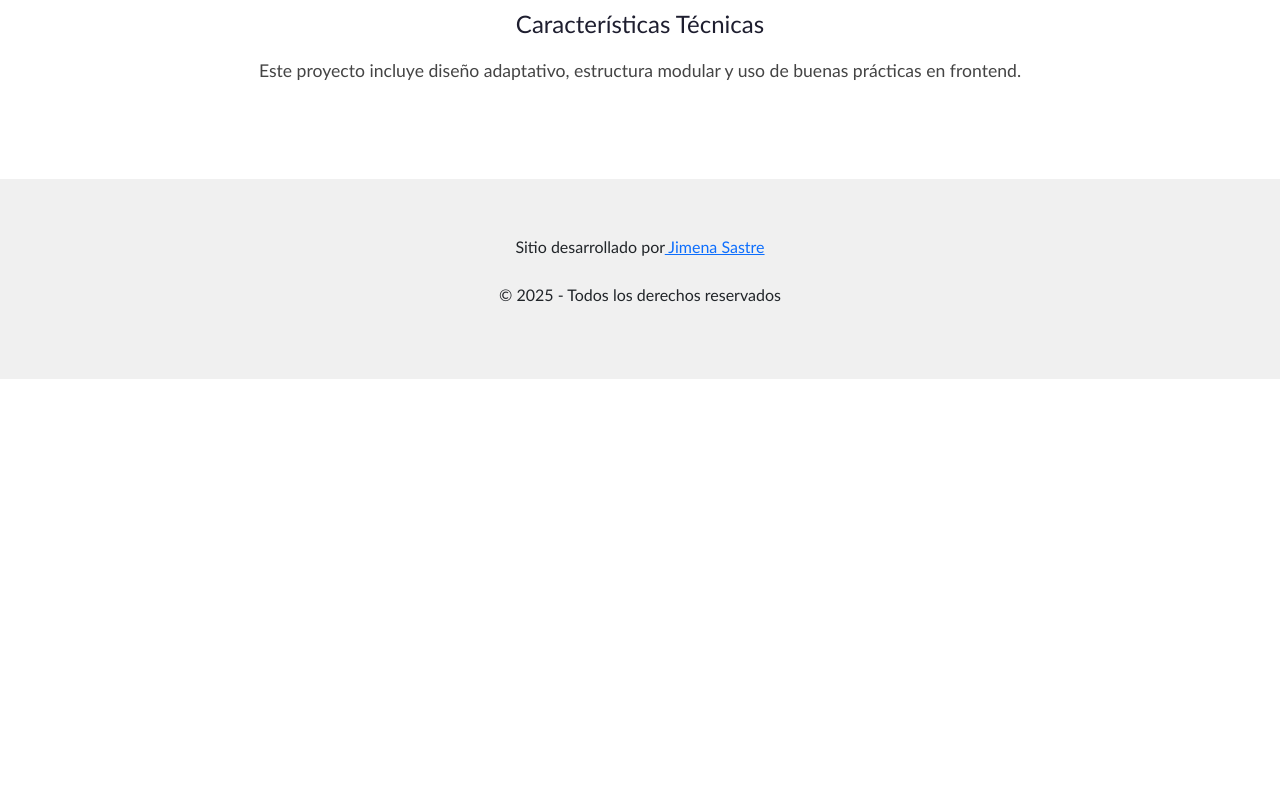
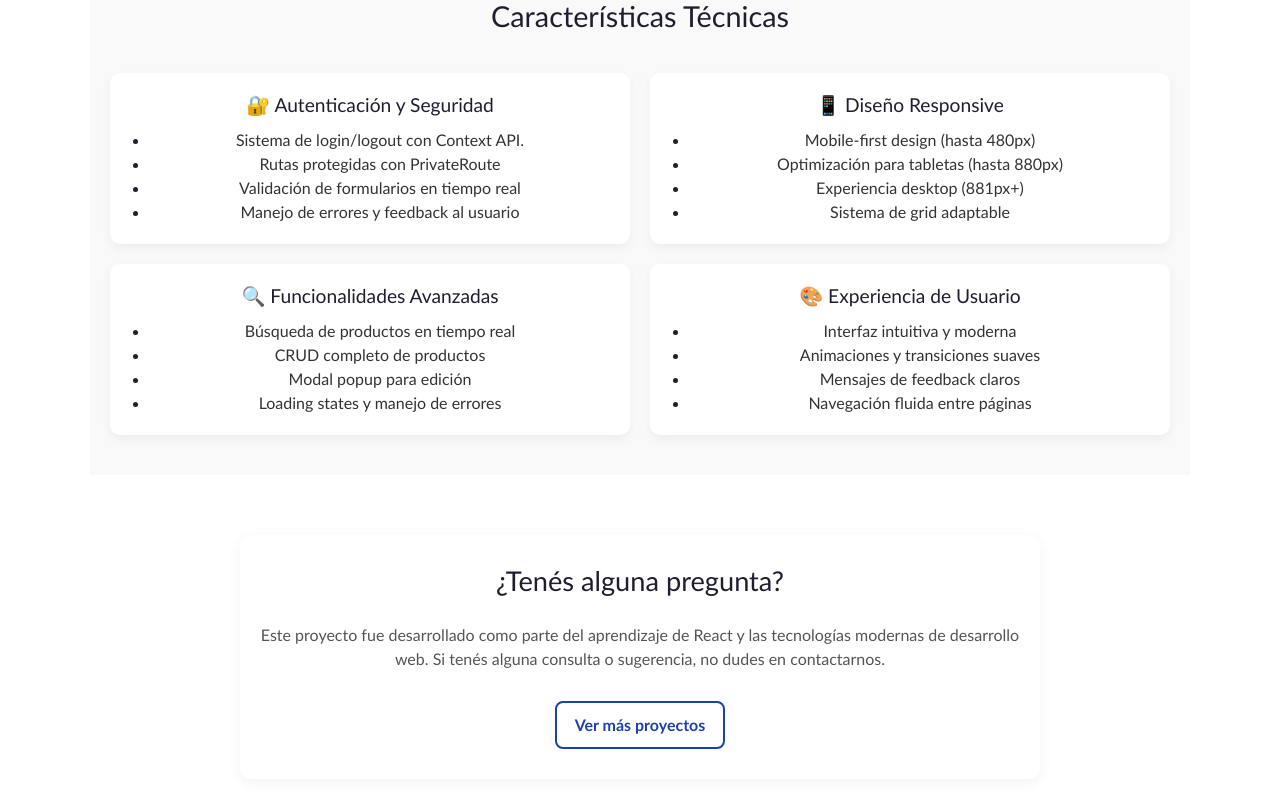
Before and after one commit to jime2803/base-proyecto-jimena-sastre, a React (Vite) app: page /sobre-nosotros in a window 1280 px wide. Shown: the part 700-1500 px from the top of the page. Before the commit the page ends 1079 px from the top, so only its background shows below. Built offline with nearby package versions, Linux system fonts and the light colour scheme.

Commit message:
fix: css corrections in new sections of Sobre nosotros

```diff
--- a/src/components/Header.jsx
+++ b/src/components/Header.jsx
@@ -47,7 +47,6 @@ const Header = () => {
                 <li>
                   <Link to="/sobre-nosotros">Sobre Nosotros</Link>
                 </li>
-
                 <li>
                   <button className="logout-button" onClick={handleLogout}>
                     Cerrar sesión
--- a/src/pages/SobreNosotros.jsx
+++ b/src/pages/SobreNosotros.jsx
@@ -38,9 +38,59 @@ const SobreNosotros = () => {
           </div>
         </div>
 
-        <section className="caracteristicas">
+        <section className="caracteristicas-grid">
           <h2>Características Técnicas</h2>
-          <p>Este proyecto incluye diseño adaptativo, estructura modular y uso de buenas prácticas en frontend.</p>
+          <div className="grid-cards">
+            <div className="grid-card">
+              <h3>🔐 Autenticación y Seguridad</h3>
+              <ul>
+                <li>Sistema de login/logout con Context API.</li>
+                <li>Rutas protegidas con PrivateRoute</li>
+                <li>Validación de formularios en tiempo real</li>
+                <li>Manejo de errores y feedback al usuario</li>
+              </ul>
+            </div>
+
+            <div className="grid-card">
+              <h3>📱 Diseño Responsive</h3>
+              <ul>
+                <li>Mobile-first design (hasta 480px)</li>
+                <li>Optimización para tabletas (hasta 880px)</li>
+                <li>Experiencia desktop (881px+)</li>
+                <li>Sistema de grid adaptable</li>
+              </ul>
+            </div>
+
+            <div className="grid-card">
+              <h3>🔍 Funcionalidades Avanzadas</h3>
+              <ul>
+                <li>Búsqueda de productos en tiempo real</li>
+                <li>CRUD completo de productos</li>
+                <li>Modal popup para edición</li>
+                <li>Loading states y manejo de errores</li>
+              </ul>
+            </div>
+
+            <div className="grid-card">
+              <h3>🎨 Experiencia de Usuario</h3>
+              <ul>
+                <li>Interfaz intuitiva y moderna</li>
+                <li>Animaciones y transiciones suaves</li>
+                <li>Mensajes de feedback claros</li>
+                <li>Navegación fluida entre páginas</li>
+              </ul>
+            </div>
+          </div>
+        </section>
+        <section className="cta-final">
+          <h2>¿Tenés alguna pregunta?</h2>
+          <p>
+            Este proyecto fue desarrollado como parte del aprendizaje de React y las tecnologías modernas de desarrollo web.
+            Si tenés alguna consulta o sugerencia, no dudes en contactarnos.
+          </p>
+          <a href="https://github.com/jime2803" target="_blank" rel="noopener noreferrer" className="btn-cta">
+            Ver más proyectos
+          </a>
         </section>
       </section>
     </Layout>
--- a/src/styles/pages/SobreNosotros.css
+++ b/src/styles/pages/SobreNosotros.css
@@ -60,13 +60,6 @@
   font-size: 1.4rem;
 }
 
-/* Sección final */
-.caracteristicas {
-  margin-top: 30px;
-  border-top: 1px solid #ccc;
-  padding-top: 20px;
-}
-
 .caracteristicas h2 {
   font-size: 1.5rem;
   margin-bottom: 10px;
@@ -89,3 +82,112 @@
     max-width: 100%;
   }
 }
+
+
+.caracteristicas-grid {
+  padding: 40px 0;
+  background-color: #f9f9f9;
+}
+
+.caracteristicas-grid h2 {
+  text-align: center;
+  font-size: 1.8rem;
+  color: #1e1e2f;
+  margin-bottom: 30px;
+}
+
+.grid-cards {
+  display: flex;
+  flex-wrap: wrap;
+  justify-content: space-between;
+  gap: 20px;
+  max-width: 1100px;
+  margin: 0 auto;
+  padding: 0 20px;
+}
+
+.grid-card {
+  flex: 1 1 45%;
+  background-color: #fff;
+  padding: 20px;
+  border-radius: 10px;
+  box-shadow: 0 4px 10px rgba(0, 0, 0, 0.05);
+  transition: transform 0.3s;
+}
+
+.grid-card:hover {
+  transform: translateY(-4px);
+}
+
+.grid-card h3 {
+  font-size: 1.2rem;
+  margin-bottom: 12px;
+  color: #1e1e2f;
+}
+
+.grid-card ul {
+  display: block;
+  padding-left: 20px;
+  margin: 0;
+  list-style: disc;
+  text-align: left;
+}
+
+.grid-card ul li {
+  background: none;
+  border: none;
+  box-shadow: none;
+  padding: 0;
+  margin: 0;
+  color: #333;
+}
+
+.grid-card ul li::marker {
+  color: #1e1e2f;
+}
+
+/* Responsive para la grilla de características técnicas */
+@media (max-width: 880px) {
+  .grid-card {
+    flex: 1 1 100%;
+  }
+}
+
+.cta-final {
+  margin: 50px auto;
+  text-align: center;
+  max-width: 800px;
+  padding: 30px 20px;
+  border-radius: 12px;
+  background-color: #fff;
+  box-shadow: 0 4px 16px rgba(0, 0, 0, 0.05);
+}
+
+.cta-final h2 {
+  font-size: 1.7rem;
+  margin-bottom: 15px;
+  color: #1e1e2f;
+}
+
+
+.cta-final p {
+  font-size: 1rem;
+  color: #555;
+  margin-bottom: 20px;
+}
+
+.btn-cta {
+  display: inline-block;
+  padding: 10px 18px;
+  border: 2px solid #1e40af;
+  border-radius: 8px;
+  color: #1e40af;
+  text-decoration: none;
+  font-weight: bold;
+  transition: all 0.3s ease;
+}
+
+.btn-cta:hover {
+  background-color: #1e40af;
+  color: #fff;
+}
```
